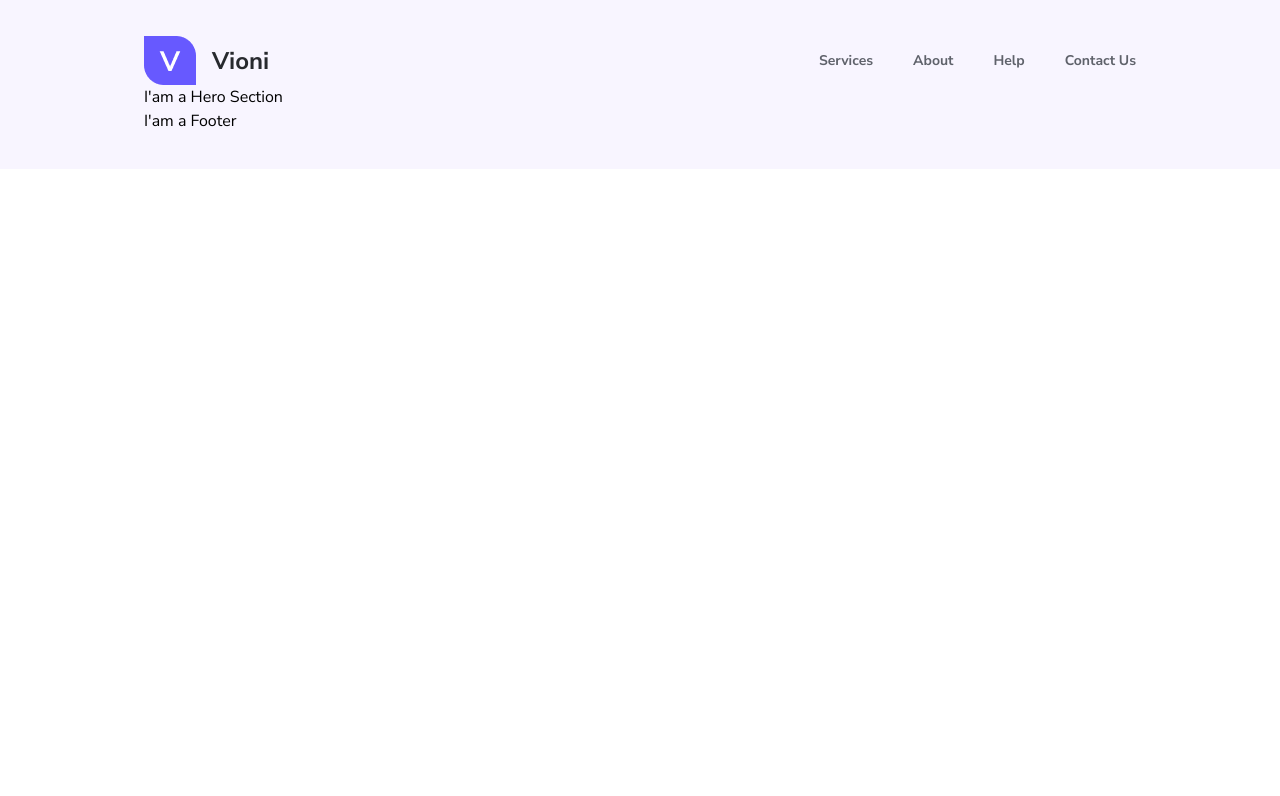
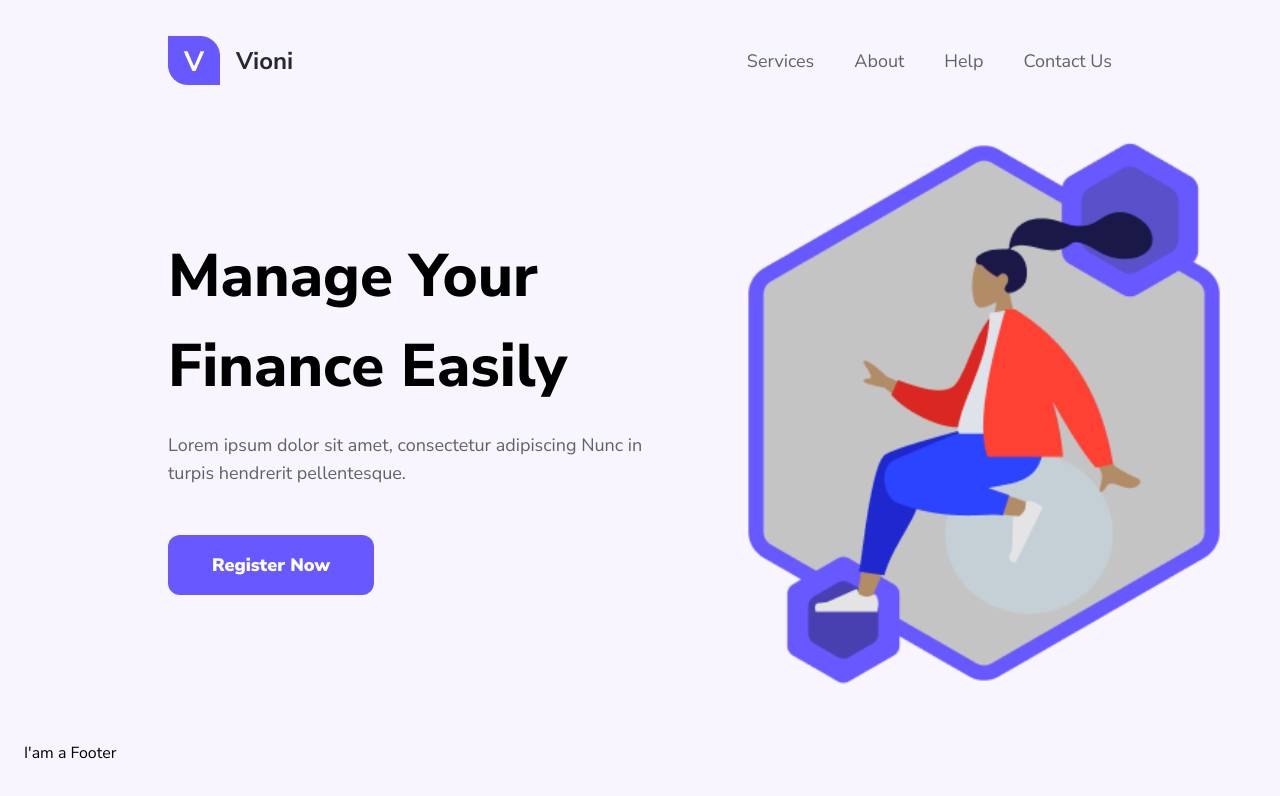
Before and after one commit to zoharkiks/vioni, a Next.js app: page / in a window 1280 px wide. Shown: the top 796 px of the page. Built offline with nearby package versions, Linux system fonts and the light colour scheme; some icons are missing.

Commit message:
Add hero section with responsiveness

```diff
--- a/components/Button.tsx
+++ b/components/Button.tsx
@@ -1,9 +1,9 @@
 import React from 'react'
 
-const Button = () => {
+const Button = ({text} ) => {
   return (
     <>
-    <button className='bg-primary font-nunito text-lg font-black text-white px-11 py-4 rounded-xl'>Register Now</button>
+    <button className='bg-primary font-nunito text-lg font-black text-white px-11 py-4 rounded-xl w-max'>{text}</button>
     </>
   )
 }
--- a/containers/Hero.tsx
+++ b/containers/Hero.tsx
@@ -1,9 +1,25 @@
-import React from 'react'
+import React from "react";
+import { Button } from "../components";
+import { images } from "../constants";
 
 const Hero = () => {
   return (
-    <div>I'am a Hero Section</div>
-  )
-}
+    <div className=" pt-14 pb-14 md:grid md:grid-cols-2 md:pl-12 lg:pl-36  ">
+      <div className="flex  flex-col items-start  justify-center ">
+        <h1 className="  mb-2.5 text-4xl max-w-lg font-extrabold !leading-[150%] lg:text-6xl lg:mb-5">
+          Manage Your Finance Easily
+        </h1>
+        <p className="mb-7 leading-[180%] text-text lg:text-lg lg:mb-12 max-w-lg">
+          Lorem ipsum dolor sit amet, consectetur adipiscing Nunc in turpis
+          hendrerit pellentesque.
+        </p>
+        <Button text="Register Now" />
+      </div>
+      <div className="mt-16  flex items-center justify-center md:mt-0 ">
+        <img className=" w-full object-contain " src={images.hero.src} alt="" />
+      </div>
+    </div>
+  );
+};
 
-export default Hero
+export default Hero;
--- a/containers/Navbar.tsx
+++ b/containers/Navbar.tsx
@@ -10,13 +10,13 @@ const Navbar = () => {
   };
 
   return (
-    <nav className="flex items-center justify-between  ">
+    <nav className="flex items-center justify-between md:px-12 lg:px-36  ">
       <div className="flex items-center justify-center space-x-4 text-2xl font-bold text-black">
         <img src={images.logo.src} alt="" />
         <div className="">Vioni</div>
       </div>
 
-      <ul className="hidden md:flex items-center justify-center space-x-6 font-bold text-text md:text-sm md:space-x-10   ">
+      <ul className="hidden md:flex items-center justify-center space-x-6  text-text md:text-sm md:space-x-10 lg:text-lg  ">
         <li>
           <a href="">Services</a>
         </li>
--- a/pages/index.tsx
+++ b/pages/index.tsx
@@ -8,7 +8,7 @@ import { Navbar, Footer, Hero } from "../containers";
 const Home: NextPage = () => {
   return (
     <div
-      className="px-6 py-9 font-nunito md:px-12 lg:px-36 bg-bg2 bg-opacity-5
+      className="px-6 py-9 font-nunito  bg-bg2 bg-opacity-5
     "
     >
       <Head>
```
